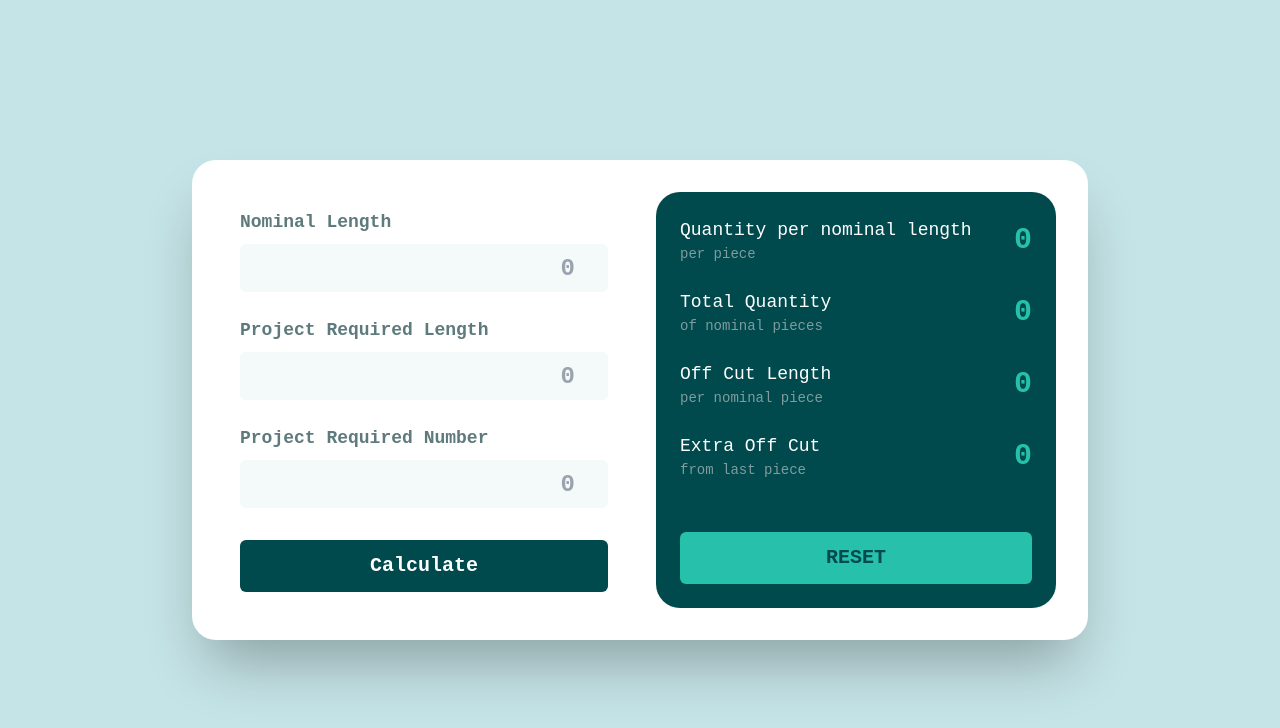
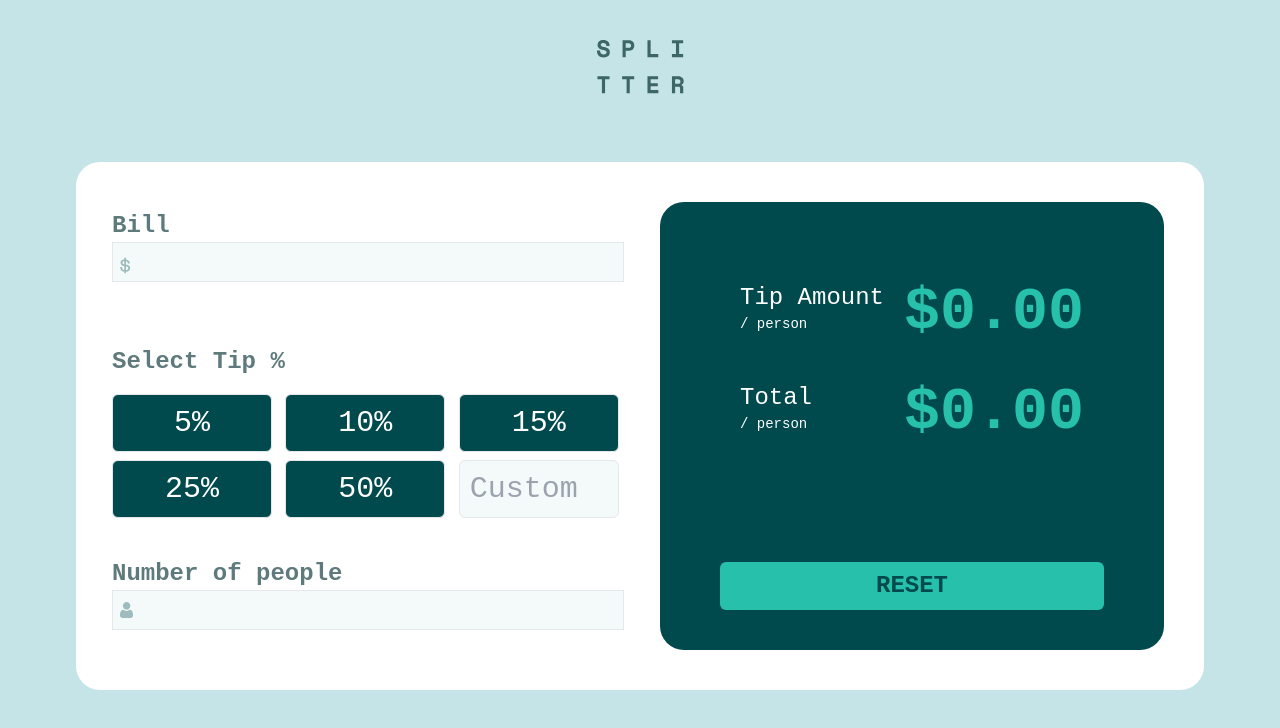
Before and after one commit to Kennedy1-svg/KenTipCalculator, a plain HTML site: page index.html in a window 1280 px wide. Both pictures are taken after a click on the input "RESET". Drawn offline with nearby package versions, Linux system fonts and the light colour scheme.

Commit message:
Revert "v1 done"
This reverts commit 923efe27d9ba630ccf88007c0d68b4fb8275fad9.

```diff
--- a/index.html
+++ b/index.html
@@ -3,110 +3,131 @@
 <head>
     <meta charset="UTF-8">
     <meta http-equiv="X-UA-Compatible" content="IE=edge">
-    <meta name="viewport" content="width=device-width, initial-scale=1.0">
-    <title>Length and Quantity Calculator</title>
+    <meta name="viewport" content="width=, initial-scale=1.0">
+    <title>Tip Calculator</title>
+    <!--<link rel="stylesheet" href="main.css">-->
     <script src="https://cdn.tailwindcss.com"></script>
 
     <script>
         tailwind.config = {
           theme: {
             extend: {
+
+             spacing: {
+                '100':"600px"
+
+             },
+
              colors: {
                 'very-dark-cyan': 'hsl(183, 100%, 15%)',
                 'dark-grey-cyan': 'hsl(186, 14%, 43%)',
-                        'dark-gray-cyan': 'hsl(184, 14%, 56%)',
-                        'light-gray-cyan': 'hsl(185, 41%, 84%)',
-                        'light-grey-cyan': 'hsl(189, 41%, 97%)',
-                        'white': 'hsl(0, 0%, 100%)',
-                        'strong-cyan': 'hsl(172, 67%, 45%)',
+                'dark-gray-cyan':'hsl(184, 14%, 56%)',
+                'light-gray-cyan':'hsl(185, 41%, 84%)',
+                'light-grey-cyan':'hsl(189, 41%, 97%)',
+                'white':'hsl(0, 0%, 100%)',
+                'strong-cyan':'hsl(172, 67%, 45%)',
               },
               fontFamily: {
                 'mono': 'Space Mono, monospace'
-                    },
-                    boxShadow: {
-                        '3xl': '0 35px 60px -15px rgba(0, 0, 0, 0.3)',
-                    },
-                    borderRadius: {
-                        '3xl': '1.5rem', // 24px
+
+              }
+
+
+
+
+
+
+
+
+
             }
           }
         }
-        }
+
       </script>
+
+
 </head>
-<body class="bg-light-gray-cyan font-mono flex flex-col justify-center items-center min-h-screen text-lg p-4">
-    <!-- <img src="https://raw.githubusercontent.com/devdnl/tip-calculator-app/main/images/logo.svg" class="mx-auto my-7 lg:my-16" alt="logo"> -->
-    <main class="bg-white p-6 rounded-3xl shadow-3xl w-full max-w-lg lg:grid lg:grid-cols-2 lg:gap-8 lg:p-8 lg:max-w-4xl">
+<body class="bg-light-gray-cyan font-mono lg:flex flex-col justify-center items-center lg:text-2xl lg:p-3">
+
+  <img src="/images/logo.svg" class="mx-auto my-7" alt="logo">
+    <main class="bg-white p-5  rounded-3xl lg:grid grid-cols-2 lg:m-10">
+
+
         <section class="lg:p-4">
-            <div class="mb-6">
-                <p class="font-semibold text-dark-grey-cyan mb-2">Nominal Length</p>
-                <div class="relative">
-                    <!-- <img class="absolute left-4 top-1/2 -translate-y-1/2" src="https://raw.githubusercontent.com/devdnl/tip-calculator-app/main/images/icon-dollar.svg" alt="dollar icon"> -->
-                    <input type="number" class="w-full h-12 pr-4 pl-10 text-right text-2xl font-bold text-very-dark-cyan bg-light-grey-cyan rounded-md border-2 border-transparent focus:outline-none focus:border-strong-cyan transition duration-200" id="bill" placeholder="0">
-                </div>
+
+            <div class="my-3 relative ">
+                <p class="font-semibold text-dark-grey-cyan">Bill</p>
+                <span>
+                  <img class = "absolute bottom-4 left-2" src="./images/icon-dollar.svg" alt="dollar icon">
+                </span>
+               <input type="number" class=" border bg-light-grey-cyan w-full h-10 text-right p-2 text-xl text-very-dark-cyan font-bold lg:text-2xl lg:h-50 lg:mb-2"  id="bill" >
             </div>
 
-            <div class="mb-6">
-                <p class="font-semibold text-dark-grey-cyan mb-2">Project Required Length</p>
-                <div class="relative">
-                    <!-- <img class="absolute left-4 top-1/2 -translate-y-1/2" src="https://raw.githubusercontent.com/devdnl/tip-calculator-app/main/images/icon-person.svg" alt="person icon"> -->
-                    <input type="number" class="people w-full h-12 pr-4 pl-10 text-right text-2xl font-bold text-very-dark-cyan bg-light-grey-cyan rounded-md border-2 border-transparent focus:outline-none focus:border-strong-cyan transition duration-200" placeholder="0">
-                </div>
+
+            <br>
+             <div class="my-3">
+                <p class="font-semibold text-dark-grey-cyan lg:mb-4">Select Tip %</p>
+
+                <div class="grid grid-cols-2 gap-4 lg:gap-2 lg:grid-cols-3">
+                  <button class="five border tip-percent p-2.5 rounded-md bg-very-dark-cyan text-white text-xl  hover:bg-strong-cyan hover:text-very-dark-cyan lg:w-40 lg:text-3xl"  >5%</button>
+                  <button  class="ten border tip-percent p-2.5 rounded-md bg-very-dark-cyan text-white text-xl hover:bg-strong-cyan hover:text-very-dark-cyan lg:w-40 lg:text-3xl">10%</button>
+                <button class="fift border tip-percent p-2.5 rounded-md bg-very-dark-cyan text-white text-xl hover:bg-strong-cyan hover:text-very-dark-cyan lg:w-40 lg:text-3xl">15%</button>
+              <button class="twent border tip-percent p-2.5 rounded-md bg-very-dark-cyan text-white text-xl hover:bg-strong-cyan hover:text-very-dark-cyan lg:w-40 lg:text-3xl">25%</button>
+               <button  class="fifty border tip-percent p-2.5 rounded-md bg-very-dark-cyan text-white text-xl hover:bg-strong-cyan hover:text-very-dark-cyan lg:w-40 lg:text-3xl">50%</button>
+               <input type="number" class="custom border p-2.5 rounded-md bg-light-grey-cyan text-xl text-very-dark-cyan lg:w-40 lg:text-3xl" placeholder="Custom">
                 </div>
 
-            <div class="mb-8">
-                <p class="font-semibold text-dark-grey-cyan mb-2">Project Required Number</p>
-                <div class="relative">
-                    <!-- <img class="absolute left-4 top-1/2 -translate-y-1/2" src="https://raw.githubusercontent.com/devdnl/tip-calculator-app/main/images/icon-person.svg" alt="person icon"> -->
-                    <input type="number" class="projectRequiredNumber w-full h-12 pr-4 pl-10 text-right text-2xl font-bold text-very-dark-cyan bg-light-grey-cyan rounded-md border-2 border-transparent focus:outline-none focus:border-strong-cyan transition duration-200" placeholder="0">
-                </div>
              </div>
 
-            <div class="mb-4 lg:mb-0">
-                <button class="five w-full p-3 rounded-md bg-very-dark-cyan text-white text-xl font-bold hover:bg-strong-cyan hover:text-very-dark-cyan transition duration-200">Calculate</button>
+
+
+             <div class="my-6 relative lg:mt-10">
+                <p class="font-semibold text-dark-grey-cyan">Number of people</p>
+                <span>
+                 <img class=" absolute bottom-3 left-2" src="./images/icon-person.svg" alt="dollar icon">
+                </span>
+               <input type="number" class="people border bg-light-grey-cyan block w-full h-10 text-right p-2 text-xl text-very-dark-cyan font-bold lg:text-2xl lg:h-50" >
               </div>
+
+
         </section>
 
-        <section class="bg-very-dark-cyan text-white p-6 rounded-3xl flex flex-col justify-between">
+
+      <section class="bg-very-dark-cyan text-white p-3  rounded-3xl lg:p-10 lg:m-5">
+        <div class="flex my-3 justify-between lg:m-10">
             <div>
-                <div class="flex items-center justify-between mb-6">
-                    <div>
-                        <h2 class="text-white text-base lg:text-lg">Quantity per nominal length</h2>
-                        <p class="text-dark-gray-cyan text-xs lg:text-sm">per piece</p>
+                <h2>Tip Amount</h2>
+                <h3 class=" text-sm">/ person</h3>
             </div>
-                    <div class="tipper text-strong-cyan font-bold text-2xl lg:text-3xl">0</div>
+            <div class="tipper text-strong-cyan font-bold text-2xl lg:text-6xl">$0.00</div>
+
         </div>
 
-                <div class="flex items-center justify-between mb-6">
+        <div class="flex my-3 justify-between lg:m-10">
             <div>
-                        <h2 class="text-white text-base lg:text-lg">Total Quantity</h2>
-                        <p class="text-dark-gray-cyan text-xs lg:text-sm">of nominal pieces</p>
+                <h2>Total</h2>
+                <h3 class="text-sm">/ person</h3>
             </div>
-                    <div class="quantity text-strong-cyan font-bold text-2xl lg:text-3xl">0</div>
+            <div class="billper text-strong-cyan font-bold text-2xl lg:text-6xl">$0.00</div>
         </div>
 
-                <div class="flex items-center justify-between mb-6">
-                    <div>
-                        <h2 class="text-white text-base lg:text-lg">Off Cut Length</h2>
-                        <p class="text-dark-gray-cyan text-xs lg:text-sm">per nominal piece</p>
-                    </div>
-                    <div class="offcuts text-strong-cyan font-bold text-2xl lg:text-3xl">0</div>
+        <div class="flex justify-center">
+          <input type="submit" class="reset  rounded-md font-bold w-56 bg-strong-cyan text-center text-very-dark-cyan p-2  lg:p-2 lg:mx-5 lg:mt-20 lg:w-96 lg:h-70" value="RESET">
+
         </div>
 
-                <div class="flex items-center justify-between mb-6">
-                    <div>
-                        <h2 class="text-white text-base lg:text-lg">Extra Off Cut</h2>
-                        <p class="text-dark-gray-cyan text-xs lg:text-sm">from last piece</p>
-                    </div>
-                    <div class="offcutextra text-strong-cyan font-bold text-2xl lg:text-3xl">0</div>
-                </div>
-            </div>
 
-            <div class="flex justify-center mt-8 lg:mt-auto">
-                <input type="submit" class="reset w-full py-3 rounded-md font-bold bg-strong-cyan text-center text-very-dark-cyan text-xl hover:bg-light-gray-cyan transition duration-200 cursor-pointer" value="RESET">
-            </div>
       </section>
+
     </main>
+
+
+
+
+
+
+
     <script src="index.js"></script>
 </body>
 </html>
--- a/index.js
+++ b/index.js
@@ -1,108 +1,81 @@
-// Get references to HTML elements
-const nominalLengthInput = document.getElementById("bill"); // Renamed for clarity: was 'bill'
-const projectRequiredLengthInput = document.querySelector(".people"); // Renamed for clarity: was 'people'
-const projectRequiredNumberInput = document.querySelector(
-  ".projectRequiredNumber"
-);
-const calculateButton = document.querySelector(".five"); // Renamed for clarity: was 'btn5'
-const resetButton = document.querySelector(".reset");
+let bill = document.getElementById('bill')
+let people= document.querySelector('.people')
+let biller= document.querySelector('.billper')
+let tipper= document.querySelector('.tipper')
+let btn5= document.querySelector('.five')
+let btn10= document.querySelector('.ten')
+let btn15= document.querySelector('.fift')
+let btn25= document.querySelector('.twent')
+let btn50= document.querySelector('.fifty')
+let custom=document.querySelector('.custom')
+let reset=document.querySelector('.reset')
 
-// Output display elements
-const quantityPerNominalLengthDisplay = document.querySelector(".tipper"); // Renamed for clarity: was 'tipper'
-const totalQuantityDisplay = document.querySelector(".quantity"); // Renamed for clarity: was 'quantity'
-const offCutLengthDisplay = document.querySelector(".offcuts"); // Renamed for clarity: was 'offcuts'
-const extraOffCutDisplay = document.querySelector(".offcutextra"); // Renamed for clarity: was 'offcutextra'
+//console.log(bill.value)
 
-// The following elements seem to be leftovers from a tip calculator and are not used in the current logic.
-// Consider removing them from your HTML and JS if they are not needed.
-// const biller = document.querySelector('.billper');
-// const btn10 = document.querySelector('.ten');
-// const btn15 = document.querySelector('.fift');
-// const btn25 = document.querySelector('.twent');
-// const btn50 = document.querySelector('.fifty');
-// const custom = document.querySelector('.custom');
 
-// Event listener for the Calculate button
-calculateButton.addEventListener("click", () => {
-  // Get numerical values from inputs
-  console.log('hello')
-  const nominalLength = parseFloat(nominalLengthInput.value);
-  const projectRequiredLength = parseFloat(projectRequiredLengthInput.value);
-  const projectRequiredNumber = parseFloat(projectRequiredNumberInput.value);
+    custom.addEventListener("keyup", () => {
+        tipper.innerHTML=  ((bill.value * custom.value/100)/people.value).toFixed(2);
+        biller.innerHTML=(((bill.value * custom.value/100)+ parseInt(bill.value))/people.value).toFixed(2);
+        a();
+        b();
 
-  // Basic validation to prevent division by zero or invalid inputs
-  if (
-    isNaN(nominalLength) ||
-    isNaN(projectRequiredLength) ||
-    isNaN(projectRequiredNumber) ||
-    nominalLength <= 0 ||
-    projectRequiredLength <= 0 ||
-    projectRequiredNumber <= 0
-  ) {
-    alert("Please enter valid positive numbers for all fields.");
-    resetCalculator(); // Reset if inputs are invalid
-    return; // Stop execution if inputs are invalid
-  }
+    })
 
-  // Calculate Quantity per Nominal Length
-  const quantityPerNominalLength = Math.trunc(
-    nominalLength / projectRequiredLength
-  );
-  quantityPerNominalLengthDisplay.innerHTML = quantityPerNominalLength;
 
-  let totalQuantityNeeded;
-  let remainderRequiredLength =
-    projectRequiredNumber % quantityPerNominalLength;
-  let extraOffCutLength = 0;
 
-  if (remainderRequiredLength !== 0) {
-    // If there's a remainder, we need one more nominal length
-    totalQuantityNeeded =
-      Math.trunc(projectRequiredNumber / quantityPerNominalLength) + 1;
+btn5.addEventListener("click", () => {
+    tipper.innerHTML= "$" + ((bill.value * 0.05)/people.value).toFixed(2);
+    biller.innerHTML= "$"  + (((bill.value * 0.05)+ parseInt(bill.value))/people.value).toFixed(2);
+    a();
+})
 
-    // Calculate the extra off-cut length for the last nominal piece
-    extraOffCutLength =
-      nominalLength - projectRequiredLength * remainderRequiredLength;
-    extraOffCutDisplay.innerText = `${extraOffCutLength} (${remainderRequiredLength} Nr)`;
-  } else {
-    // If no remainder, exact fit
-    totalQuantityNeeded = projectRequiredNumber / quantityPerNominalLength;
-    extraOffCutDisplay.innerText = "0"; // No extra off-cut
-  }
-  totalQuantityDisplay.innerHTML = totalQuantityNeeded;
+btn10.addEventListener("click", () => {
+    tipper.innerHTML= "$" + ((bill.value * 0.1)/people.value).toFixed(2);
+    biller.innerHTML= "$" + (((bill.value * 0.1)+ parseInt(bill.value))/people.value).toFixed(2);
+    a();
+})
 
-  // Calculate Off-Cut Length per nominal piece (remainder from nominalLength / projectRequiredLength)
-  const offCutPerNominalPiece = nominalLength % projectRequiredLength;
-  // The number of times this off-cut occurs is the total quantity needed
-  offCutLengthDisplay.innerText = `${offCutPerNominalPiece} (${Math.trunc(
-    projectRequiredNumber / quantityPerNominalLength
-  )} Nr)`;
+btn15.addEventListener("click", () => {
+    tipper.innerHTML="$" + ((bill.value * 0.15)/people.value).toFixed(2);
+    biller.innerHTML= "$" + (((bill.value * 0.15)+ parseInt(bill.value))/people.value).toFixed(2);
+    a();
+})
 
-  // Call a function for general input validation/display updates (if needed)
-  validateInputs();
-});
+btn25.addEventListener("click", () => {
+    tipper.innerHTML="$"+ ((bill.value * 0.25)/people.value).toFixed(2);
+    biller.innerHTML= "$" + (((bill.value * 0.25)+ parseInt(bill.value))/people.value).toFixed(2);
+    a();
+})
 
-// Function to handle input validation and display resetting for zeros/negatives
-function validateInputs() {
-  if (nominalLengthInput.value <= 0 || projectRequiredLengthInput.value <= 0) {
-    quantityPerNominalLengthDisplay.innerHTML = "0"; // Changed from "0.00" as it's a count
-    // biller.innerHTML = "0.00"; // This element is not used in the current HTML/logic
-  }
-}
+btn50.addEventListener("click", () => {
+    tipper.innerHTML= "$" + ((bill.value * 0.5)/people.value).toFixed(2);
+    biller.innerHTML="$" + (((bill.value * 0.5)+ parseInt(bill.value))/people.value).toFixed(2);
+    a();
+})
 
-// Function to reset all inputs and display outputs
-function resetCalculator() {
-  nominalLengthInput.value = "";
-  projectRequiredLengthInput.value = "";
-  projectRequiredNumberInput.value = "";
 
-  quantityPerNominalLengthDisplay.innerHTML = "0"; // Set to "0" instead of "$0.00" for quantity
-  totalQuantityDisplay.innerHTML = "0";
-  offCutLengthDisplay.innerHTML = "0";
-  extraOffCutDisplay.innerHTML = "0";
-  // biller.innerHTML = "$0.00"; // This element is not used in the current HTML/logic
-  // if (custom) custom.value = ''; // Only try to reset if 'custom' exists
-}
 
-// Event listener for the Reset button
-resetButton.addEventListener("click", resetCalculator);
+function a(){
+    if (bill.value <= 0 || people.value <= 0) {
+        tipper.innerHTML= "0.00"
+        biller.innerHTML= "0.00"
+    }
+
+
+ }
+
+ function b(){
+    if(custom.value < 0 || custom.value > 100 ){
+        tipper.innerHTML= "0.00"
+        biller.innerHTML= "0.00"
+    }
+ }
+
+
+reset.addEventListener("click", () => {
+    people.value=''
+    bill.value=''
+    custom.value= ''
+    tipper.innerHTML= "$0.00"
+    biller.innerHTML= "$0.00"
+})
```
Lines whose indentation alone changed are shown as unchanged.
